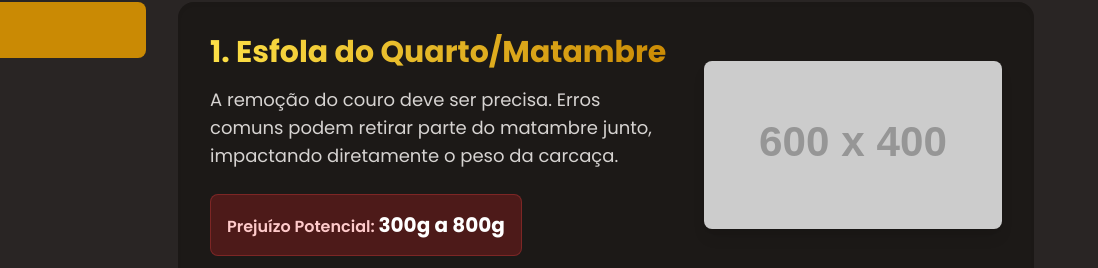
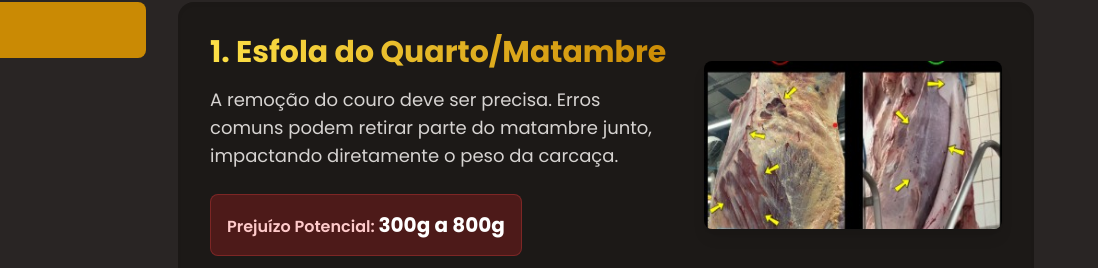
Before and after one commit to cruzetta/marrua-veredas-, a plain HTML site: page index.html in a window 1280 px wide. Shown: the part 2532-2800 px from the top of the page, 182-1280 px from the left. Drawn offline with nearby package versions, Linux system fonts and the light colour scheme; placeholder pictures from the web are drawn by us.

Commit message:
Update index.html

```diff
--- a/index.html
+++ b/index.html
@@ -128,7 +128,7 @@
         <!-- Hero Section -->
         <section class="relative h-screen flex items-center justify-center text-center overflow-hidden">
             <div class="absolute inset-0 bg-black opacity-60 z-10"></div>
-            <img src="https://placehold.co/1920x1080/2a2a2a/1a1a1a?text=." alt="Imagem de fundo de gado no pasto" class="absolute inset-0 w-full h-full object-cover" onerror="this.onerror=null;this.src='https://placehold.co/1920x1080/2a2a2a/1a1a1a?text=Marru%C3%A1';">
+            <img src="https://images.unsplash.com/photo-1570051008600-164258e70a43?auto=format&fit=crop&w=1920&q=80" alt="Imagem de fundo de gado no pasto" class="absolute inset-0 w-full h-full object-cover" onerror="this.onerror=null;this.src='https://placehold.co/1920x1080/2a2a2a/1a1a1a?text=Marru%C3%A1';">
             <div class="relative z-20 px-6" data-aos="fade-up">
                 <h1 class="text-4xl md:text-7xl font-bold text-white leading-tight mb-4">Não deixe seu lucro na mão do frigorífico.</h1>
                 <p class="text-lg md:text-2xl text-stone-300 max-w-4xl mx-auto">Cada detalhe no abate conta. Garantimos que seu investimento seja pesado, pesado e pago corretamente.</p>
@@ -343,31 +343,31 @@
                     title: "1. Esfola do Quarto/Matambre",
                     description: "A remoção do couro deve ser precisa. Erros comuns podem retirar parte do matambre junto, impactando diretamente o peso da carcaça.",
                     loss: "300g a 800g",
-                    image: "https://placehold.co/600x400/333/555?text=Erro+na+Esfola"
+                    image: "esfola.jpg"
                 },
                 reata: {
                     title: "2. Reata",
                     description: "O couro deve ser baixado até o cupim; caso contrário, haverá remoção de gordura aderida, reduzindo o rendimento da carcaça.",
                     loss: "200g a 600g",
-                    image: "https://placehold.co/600x400/333/555?text=Erro+na+Reata"
+                    image: "reata.jpg"
                 },
                 sangria: {
                     title: "3. Sangria",
                     description: "A remoção da sangria deve ser precisa. Retirar carne em excesso nesta área é um erro comum que impacta o peso final.",
                     loss: "200g a 500g",
-                    image: "https://placehold.co/600x400/333/555?text=Erro+na+Sangria"
+                    image: "sangria.jpg"
                 },
                 ligamento: {
                     title: "4. Ligamento Cervical",
                     description: "A retirada do ligamento deve ser 'limpa'. Remover carne junto é um desperdício que afeta o aproveitamento da carcaça.",
                     loss: "300g a 700g",
-                    image: "https://placehold.co/600x400/333/555?text=Erro+no+Ligamento"
+                    image: "ligamento.jpg"
                 },
                 abscesso: {
                     title: "5. Abscesso Vacinal",
                     description: "A remoção do abscesso é obrigatória, mas deve ser precisa. Retirar carne em excesso ao redor é um prejuízo direto.",
                     loss: "200g a 800g",
-                    image: "https://placehold.co/600x400/333/555?text=Erro+no+Abscesso"
+                    image: "abscesso.jpg"
                 },
                 contaminacao: {
                     title: "6. D.I.F - Contaminação",
@@ -375,25 +375,25 @@
 Quando isso acontece, a carcaça precisa ser desviada para o DIF, onde é feita a limpeza manual, o contaminado é retirado com a faca.
 O problema é que tudo que foi removido não é pesado, impactando diretamente o rendimento da carcaça e gerando prejuízo ao produtor.`,
                     loss: "Mínimo de 3kg",
-                    image: "https://placehold.co/600x400/333/555?text=Contamina%C3%A7%C3%A3o"
+                    image: "contaminacao.jpg"
                 },
                 queda: {
                     title: "7. D.I.F - Queda da Carcaça",
                     description: "Uma carcaça que cai do gancho é contaminada. A limpeza no D.I.F. pode resultar em grandes perdas de carne se não for acompanhada de perto.",
                     loss: "Mínimo de 5kg",
-                    image: "https://placehold.co/600x400/333/555?text=Queda+de+Carca%C3%A7a"
+                    image: "queda.jpg"
                 },
                 doenca: {
                     title: "8. D.I.F - Desvio por Doença",
                     description: "Quando uma carcaça é desviada, acompanhamos de perto a avaliação do médico veterinário, documentando o processo para garantir que apenas o necessário seja descartado.",
                     loss: "Pode chegar a toda a carcaça",
-                    image: "https://placehold.co/600x400/333/555?text=Desvio+por+Doen%C3%A7a"
+                    image: "doenca.jpg"
                 },
                 bezerros: {
                     title: "9. Bezerros em Abate (Peso Vivo)",
                     description: "A inclusão indevida de bezerros no romaneio gera cobranças erradas no pagamento final, um prejuízo oculto e significativo.",
                     loss: "Até R$600 por bezerro",
-                    image: "https://placehold.co/600x400/333/555?text=Bezerro+no+Lote"
+                    image: "bezerros.jpg"
                 }
             };
 
@@ -414,7 +414,7 @@ O problema é que tudo que foi removido não é pesado, impactando diretamente o
                             </div>
                         </div>
                         <div class="lg:col-span-2 mt-6 lg:mt-0">
-                            <img src="${content.image}" alt="${content.title}" class="rounded-lg shadow-lg w-full object-cover aspect-video" onerror="this.onerror=null;this.src='https://placehold.co/600x400/1c1917/44403c?text=Marru%C3%A1';">
+                            <img src="${content.image}" alt="${content.title}" class="rounded-lg shadow-lg w-full object-cover aspect-video" onerror="this.onerror=null;this.src='https://placehold.co/600x400/1c1917/44403c?text=Imagem+N%C3%A3o+Encontrada';">
                         </div>
                     </div>
                 `;
```
